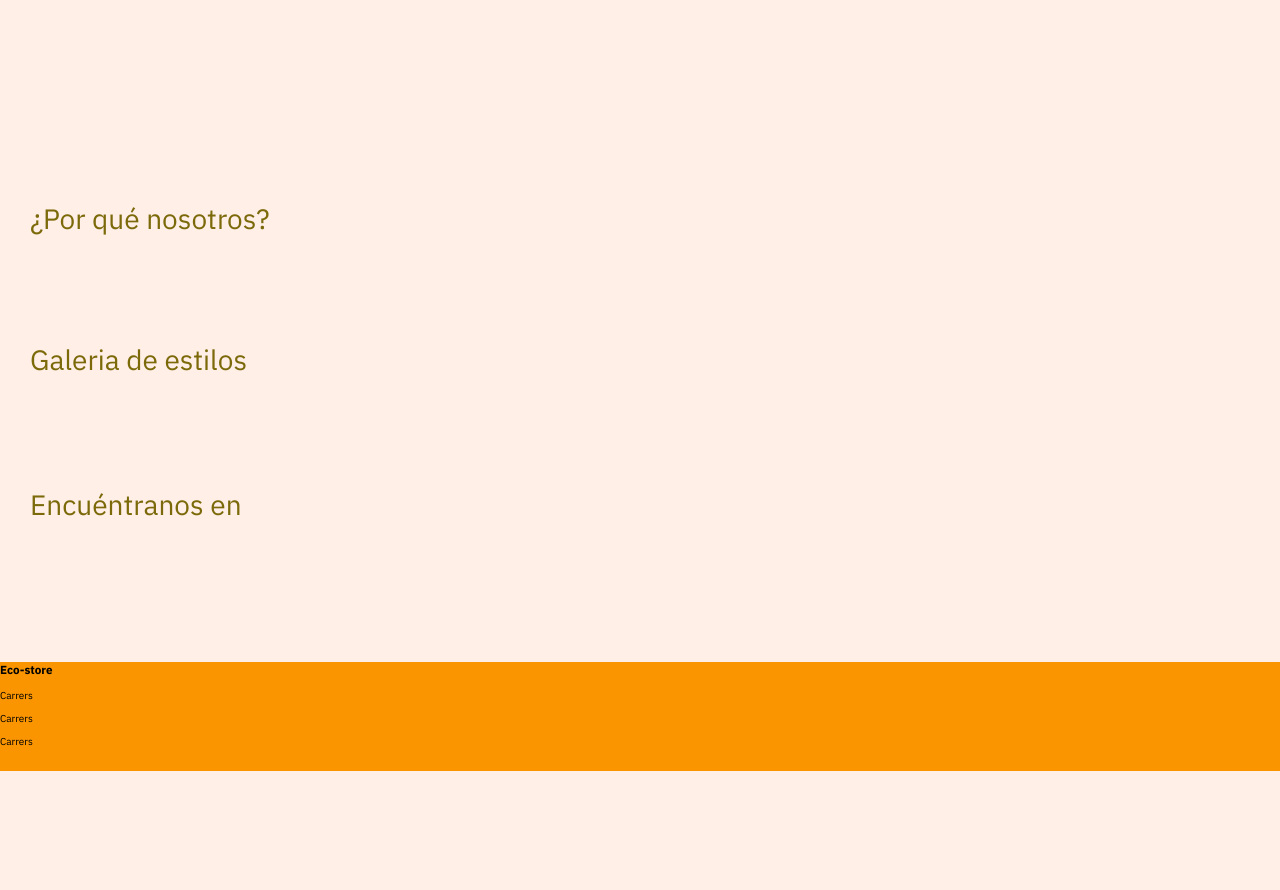
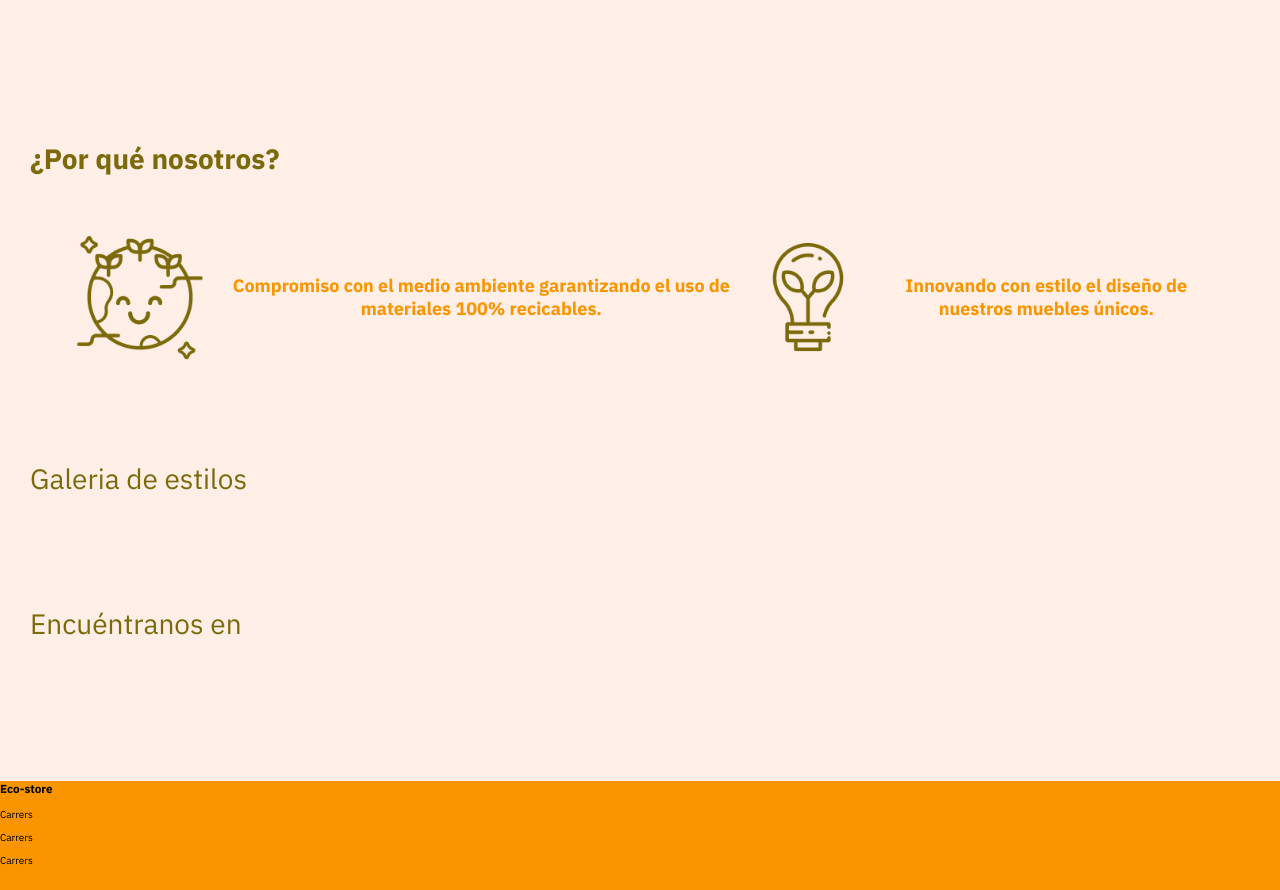
Before and after one commit to josetvasco/proyecto_sass, a plain HTML site: page index.html in a window 1280 px wide. Shown: the part 3921-4811 px from the top of the page. Before the commit the page ends 4692 px from the top, so only its background shows below. Drawn offline with Linux system fonts and the light colour scheme.

Commit message:
Organizada la sección de about us con su respectivo sdiseño

```diff
--- a/index.html
+++ b/index.html
@@ -255,21 +255,25 @@
     <section class="info-section">
       <div class="about-us">
         <h2>¿Por qué nosotros?</h2>
-        <div class="earth">
-          <img src="" alt="">
-          <p></p>
-        </div>
-        <div class="innovation">
-          <img src="" alt="">
-          <p></p>
+        <div class="mision-section">
+          <div class="earth">
+            <img src="./assests/img/earth.png" alt="">
+            <p>Compromiso con el medio ambiente garantizando el uso de materiales 100% recicables.</p>
+          </div>
+          <div class="innovation">
+            <img src="./assests/img/ecology.png" alt="">
+            <p>Innovando con estilo el diseño de nuestros muebles únicos.</p>
+          </div>
         </div>
       </div>
+
       <div class="gallery">
         <h2>Galeria de estilos</h2>
         <div><img src="" alt=""></div>
         <div><img src="" alt=""></div>
         <div><img src="" alt=""></div>
       </div>
+
       <div class="location">
         <h2>Encuéntranos en</h2>
         <div class="map">
--- a/scss/main.scss
+++ b/scss/main.scss
@@ -148,7 +148,49 @@ section {
   }
 }
 
-
+.info-section {
+  padding-top: 0;
+  .about-us {
+    padding-bottom: 60px;
+    h2 {
+      font-weight: bold;
+      margin-bottom: 40px;
+    }
+    .mision-section {
+      width: 100%;
+      padding: 0 30px;
+      .earth {
+        @include flexCenter( column, center, center );
+        img {
+          width: 130px;
+          height: 130px;
+          margin: 15px;
+          object-fit: contain;
+        }
+        p {
+          color: $quatenary-color;
+          font-size: 1.8rem;
+          text-align: center;
+          font-weight: bold;
+        }
+      }
+      .innovation {
+        @include flexCenter( column, center, center );
+        img {
+          width: 130px;
+          height: 130px;
+          object-fit: contain;
+        }
+        p {
+          color: $quatenary-color;
+          font-size: 1.8rem;
+          text-align: center;
+          font-weight: bold;
+        }
+      }
+    }
+  }
+}
 
 
 
@@ -180,4 +222,18 @@ footer {
       }
     }
   }
+
+  .info-section {
+    .about-us {
+      .mision-section {
+        @include flexCenter( row, space-evenly, center );
+        .earth {
+          @include flexCenter( row, center, center );
+        }
+        .innovation {
+          @include flexCenter( row, center, center );
+        }
+      }
+    }
+  }
 }
```
Also changed, not shown: css/main.css, 1 other file.
